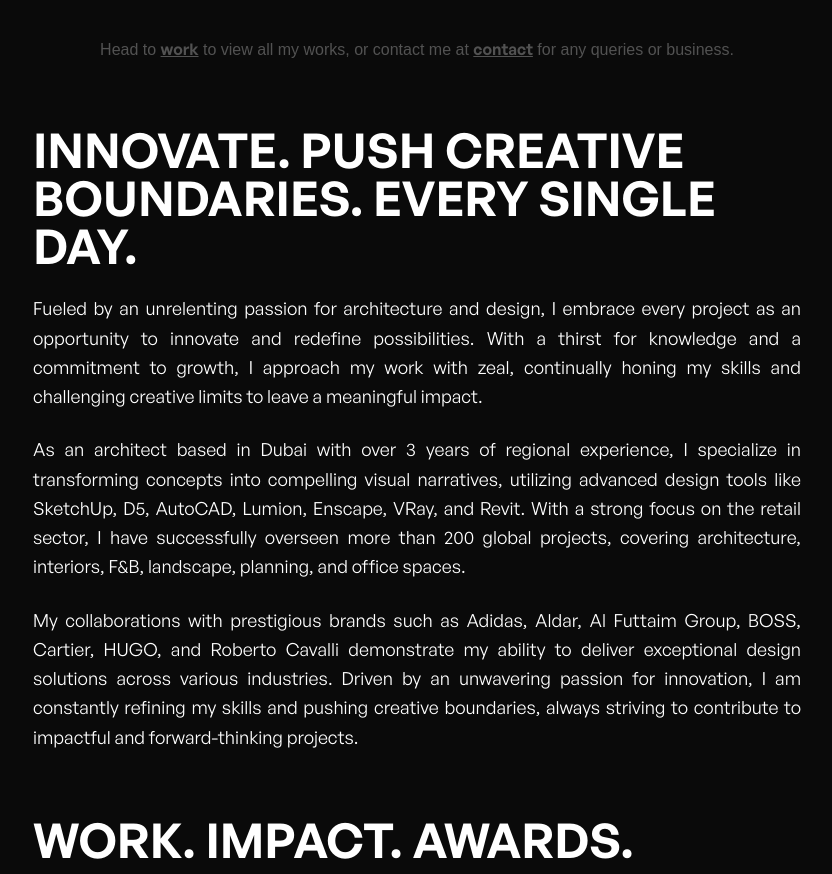
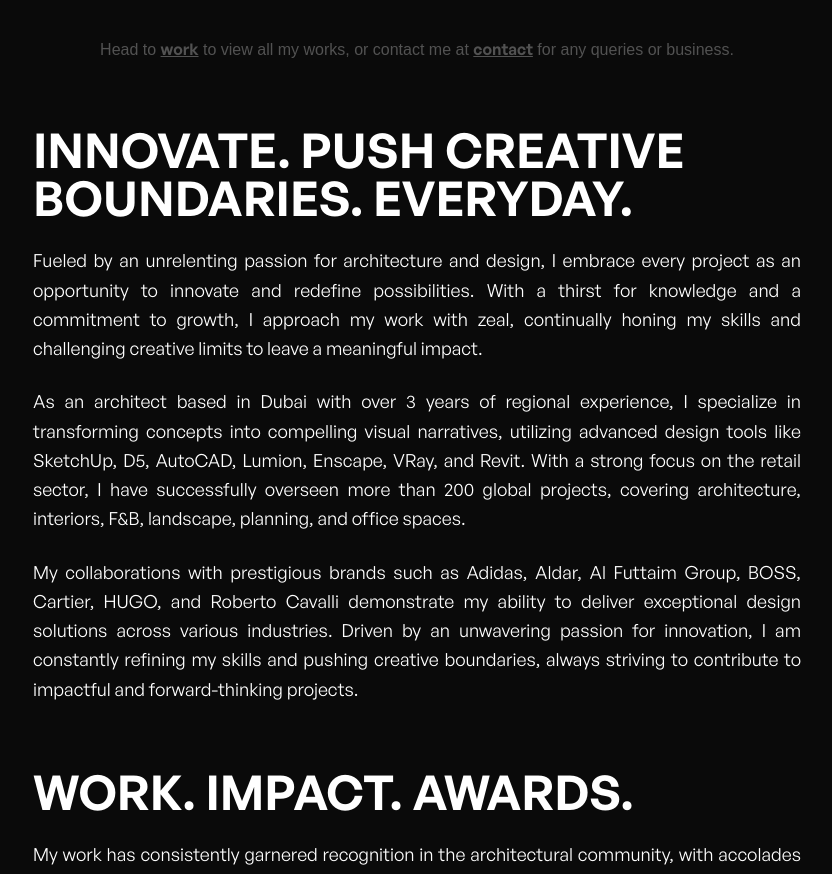
Before and after one commit to 1580-RanaV/thevjs, a Next.js app: page / in a window 1280 px wide. Shown: the part 806-1680 px from the top of the page, without its empty margins (223-1055 px from the left). Built offline with nearby package versions, Linux system fonts and the light colour scheme.

Commit message:
few more uh

```diff
--- a/src/app/globals.css
+++ b/src/app/globals.css
@@ -1,6 +1,12 @@
 @tailwind base;
 @tailwind components;
 @tailwind utilities;
+
+
+::selection {
+  background-color: white; /* White background for selected text */
+  color: black; /* Black text color */
+}
 
 body {
   font-family: Arial, Helvetica, sans-serif;
--- a/src/app/page.js
+++ b/src/app/page.js
@@ -31,7 +31,7 @@ const Page = () => {
 
           <section className="mt-16">
             <h2 className="font-semibold text-5xl md:text-5xl uppercase">
-              Innovate. Push Creative Boundaries. Every single day.
+              Innovate. Push Creative Boundaries. Everyday.
             </h2>
             <p className='text-lg font-regular mt-4 md:mt-6 text-justify leading-relaxed'>
                 Fueled by an unrelenting passion for architecture and design, I embrace every project as an opportunity to innovate and redefine possibilities. With a thirst for knowledge and a commitment to growth, I approach my work with zeal, continually honing my skills and challenging creative limits to leave a meaningful impact.
```
Also changed, not shown: 1 other file (tests, documents, lock files or other folders).
